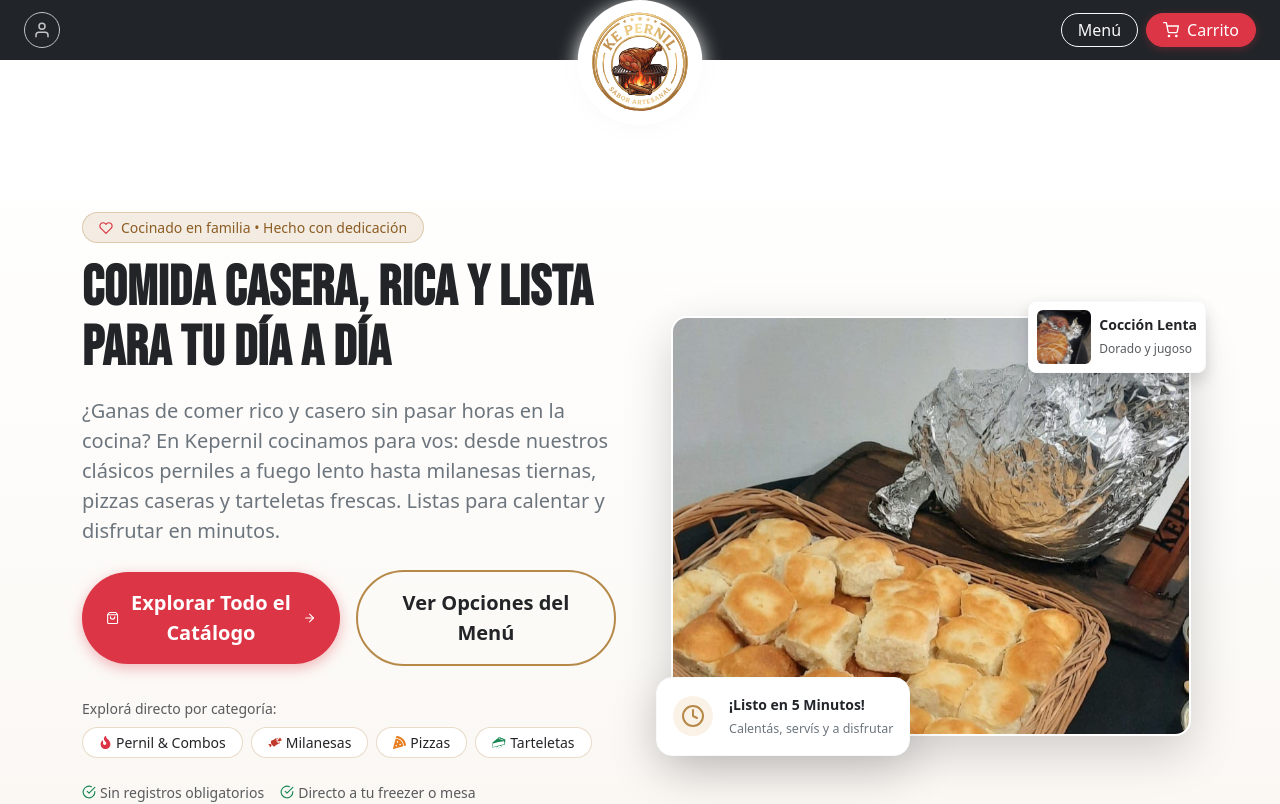
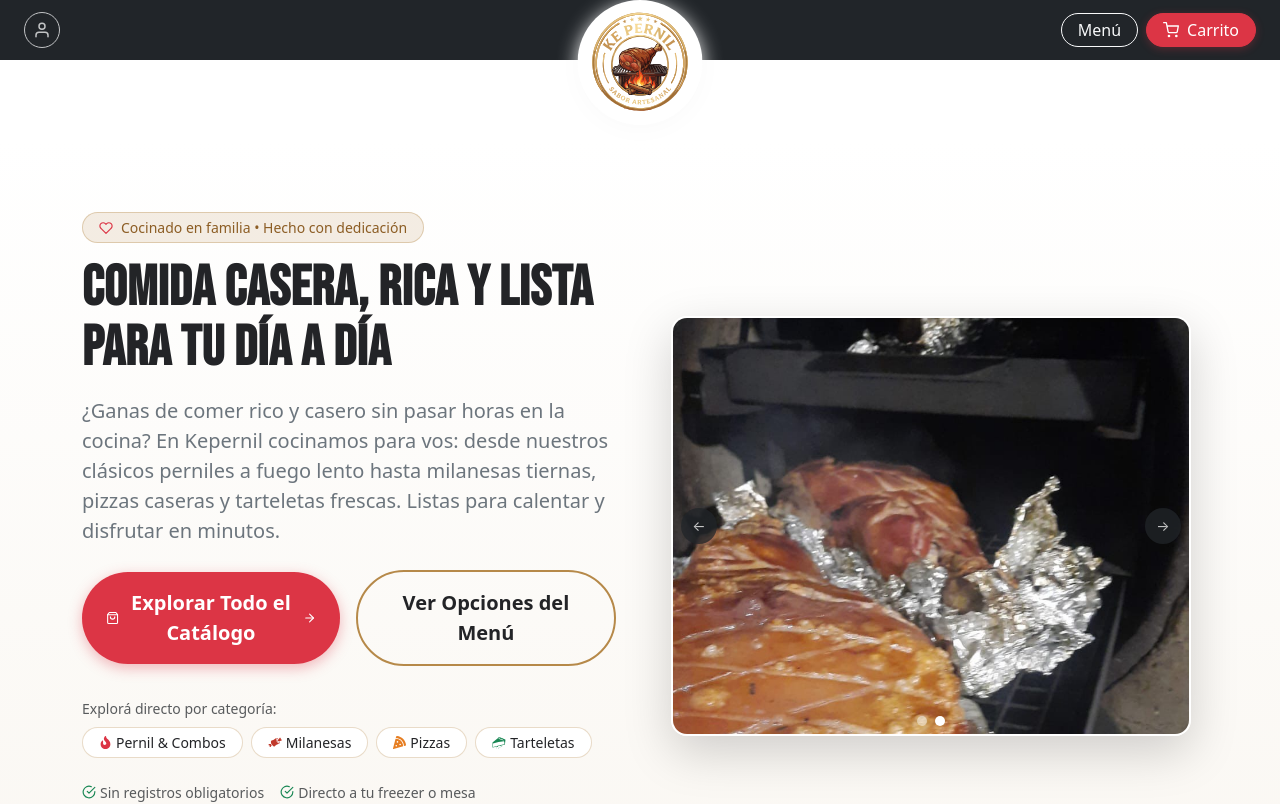
Before and after one commit to nicorromero/VentasProductosCongelados, a React (Vite) app in the folder Frontend/: page / in a window 1280 px wide. Shown: the top 804 px of the page. Built offline with nearby package versions, Linux system fonts and the light colour scheme; no server answers.

Commit message:
mejora pantalla de inicio

```diff
--- a/Frontend/src/pages/Home.jsx
+++ b/Frontend/src/pages/Home.jsx
@@ -17,6 +17,13 @@ const API_URL = import.meta.env.VITE_API_BASE_URL;
 function Home() {
   const navigate = useNavigate();
   const [catalogProducts, setCatalogProducts] = useState([]);
+  const [heroSlide, setHeroSlide] = useState(0);
+
+  // Auto-cicla el carrusel del hero cada 4 segundos
+  useEffect(() => {
+    const timer = setInterval(() => setHeroSlide(s => (s + 1) % 2), 4000);
+    return () => clearInterval(timer);
+  }, []);
 
   // Consultamos los productos reales del catálogo para utilizar sus fotos auténticas si existen
   useEffect(() => {
@@ -234,54 +241,67 @@ function Home() {
 
             </div>
 
-            {/* Columna Derecha: Fotos 100% auténticas y reales del negocio */}
+            {/* Columna Derecha: Carrusel de fotos auténticas del negocio */}
             <div className="col-12 col-lg-6">
               <div className="position-relative mx-auto" style={{ maxWidth: '520px' }}>
 
-                {/* Imagen principal: Mesa servida con pernil, figacitas y salsas (foto1.png) */}
-                <div className="shadow-lg rounded-4 overflow-hidden border border-2 border-white" style={{ maxHeight: '420px' }}>
+                {/* Carrusel: foto1.png y foto3.png */}
+                {(() => {
+                  const heroImages = [
+                    { src: '/foto1.png', alt: 'Pernil casero con panes esponjosos y salsas artesanales de Kepernil' },
+                    { src: '/foto3.png', alt: 'Horno a leña y cocción lenta — Kepernil' },
+                  ];
+                  return (
+                    <div className="position-relative shadow-lg rounded-4 overflow-hidden border border-2 border-white" style={{ maxHeight: '420px' }}>
+                      {heroImages.map((img, idx) => (
                         <img
-                    src="/foto1.png"
-                    alt="Pernil casero con panes esponjosos y salsas artesanales de Kepernil"
+                          key={img.src}
+                          src={img.src}
+                          alt={img.alt}
                           className="w-100 h-100 object-fit-cover"
-                    style={{ minHeight: '340px' }}
+                          style={{
+                            minHeight: '340px',
+                            display: heroSlide === idx ? 'block' : 'none',
+                          }}
                         />
-                </div>
-
-                {/* Tarjeta flotante 1: Horno a leña y cocción lenta real (foto3.png) */}
-                <div
-                  className="position-absolute bg-white rounded-3 shadow p-2 d-none d-sm-flex align-items-center gap-2 border border-light"
-                  style={{ top: '-15px', right: '-15px', zIndex: 2, maxWidth: '220px' }}
+                      ))}
+                      {/* Flechas de navegación */}
+                      <button
+                        onClick={() => setHeroSlide(s => (s === 0 ? heroImages.length - 1 : s - 1))}
+                        className="position-absolute top-50 start-0 translate-middle-y btn btn-sm btn-dark bg-opacity-50 rounded-circle ms-2 d-flex align-items-center justify-content-center"
+                        style={{ width: 36, height: 36, zIndex: 2, border: 'none', opacity: 0.75 }}
+                        aria-label="Foto anterior"
                       >
-                  <img
-                    src="/foto3.png"
-                    alt="Cocción lenta en horno"
-                    className="rounded-2 object-fit-cover"
-                    style={{ width: '54px', height: '54px' }}
+                        &#8592;
+                      </button>
+                      <button
+                        onClick={() => setHeroSlide(s => (s === heroImages.length - 1 ? 0 : s + 1))}
+                        className="position-absolute top-50 end-0 translate-middle-y btn btn-sm btn-dark bg-opacity-50 rounded-circle me-2 d-flex align-items-center justify-content-center"
+                        style={{ width: 36, height: 36, zIndex: 2, border: 'none', opacity: 0.75 }}
+                        aria-label="Foto siguiente"
+                      >
+                        &#8594;
+                      </button>
+                      {/* Indicadores de puntos */}
+                      <div className="position-absolute bottom-0 start-50 translate-middle-x mb-2 d-flex gap-2" style={{ zIndex: 2 }}>
+                        {heroImages.map((_, idx) => (
+                          <button
+                            key={idx}
+                            onClick={() => setHeroSlide(idx)}
+                            style={{
+                              width: 10, height: 10, borderRadius: '50%', border: 'none', padding: 0,
+                              backgroundColor: heroSlide === idx ? '#ffffff' : 'rgba(255,255,255,0.45)',
+                              cursor: 'pointer',
+                            }}
+                            aria-label={`Ir a foto ${idx + 1}`}
                           />
-                  <div>
-                    <div className="fw-bold small" style={{ color: '#232427' }}>Cocción Lenta</div>
-                    <small className="text-muted" style={{ fontSize: '0.75rem' }}>Dorado y jugoso</small>
+                        ))}
                       </div>
                     </div>
-
-                {/* Tarjeta flotante 2: Bandeja lista de pernil desmechado (foto4.png) */}
-                <div
-                  className="position-absolute bg-white rounded-4 shadow-lg p-3 d-flex align-items-center gap-3 border border-light"
-                  style={{ bottom: '-20px', left: '-15px', zIndex: 2, maxWidth: '260px' }}
-                >
-                  <div className="rounded-circle p-2 d-flex align-items-center justify-content-center" style={{ backgroundColor: '#FAF2E6', color: '#B68949' }}>
-                    <FiClock size={24} />
-                  </div>
-                  <div>
-                    <div className="fw-bold text-dark small">¡Listo en 5 Minutos!</div>
-                    <small className="text-secondary" style={{ fontSize: '0.78rem' }}>Calentás, servís y a disfrutar</small>
+                  );
+                })()}
               </div>
             </div>
-
-              </div>
-            </div>
-
           </div>
         </div>
       </section>
```
Lines whose indentation alone changed are shown as unchanged.
